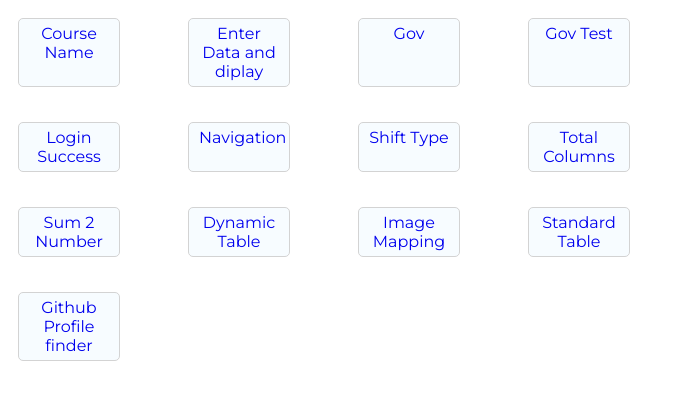
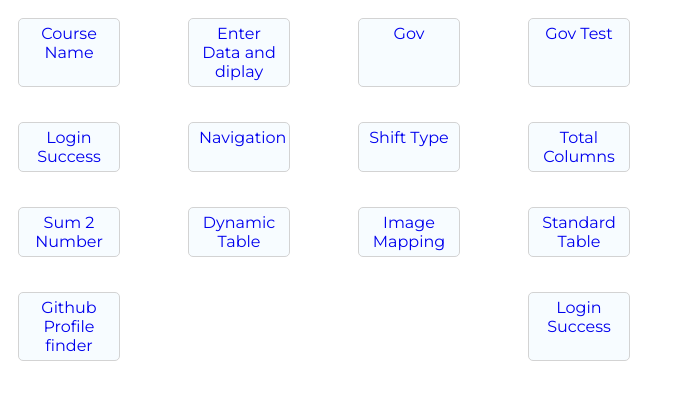
Before and after one commit to momaadawi/EgyptMapCls, a plain HTML site: page all.html in a window 1280 px wide. Shown: the whole page, without its empty margins (0-675 px from the left). Drawn offline with nearby package versions, Linux system fonts and the light colour scheme.

Commit message:
Update all.html
add display and sum of columns

```diff
--- a/all.html
+++ b/all.html
@@ -47,6 +47,7 @@
                 <div ><a href="/cls/egypt.html">Image Mapping</a></div>
                 <div ><a href="/cls/table.html">Standard Table</a></div>
                 <div ><a href="/cls/github profile finder/index.html">Github Profile finder</a></div>
+                <div ><a href="/cls/jquery/display.html">Login Success</a></div>
 
             </main>
     </body>
```
